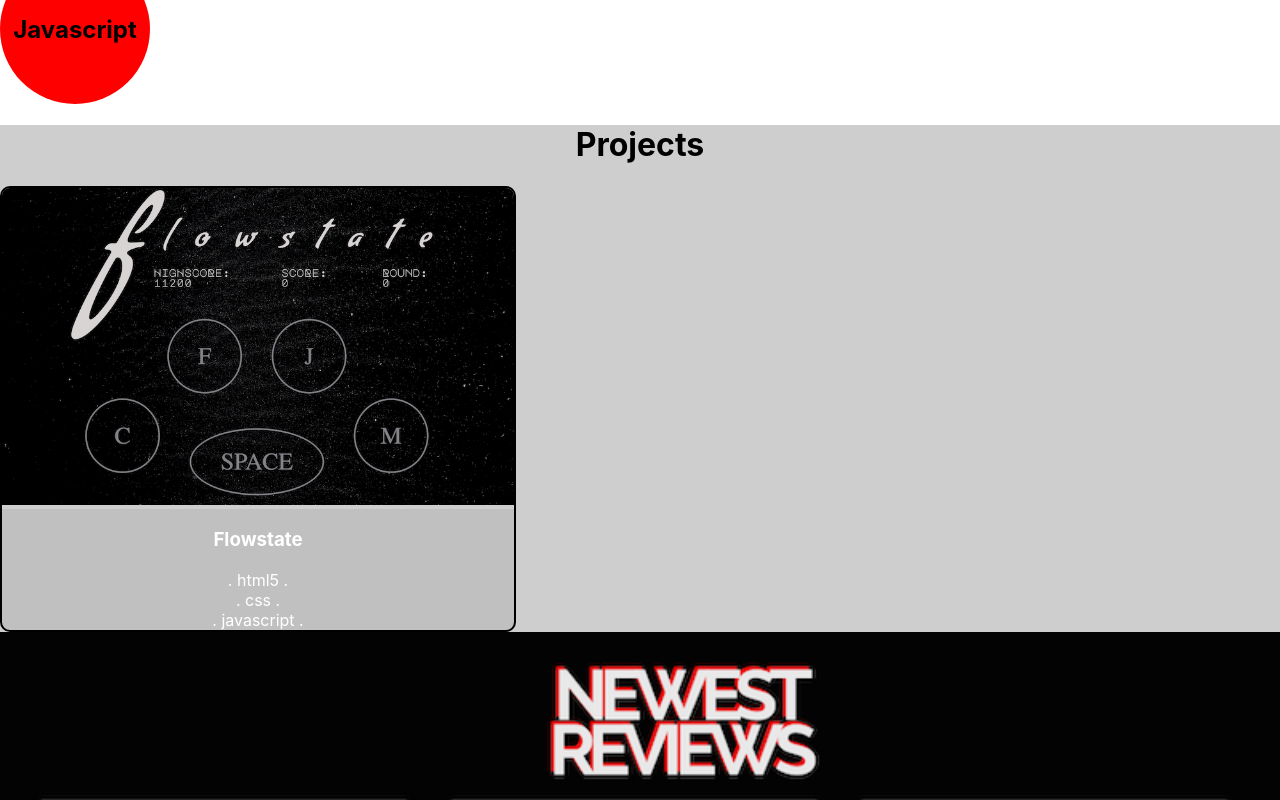
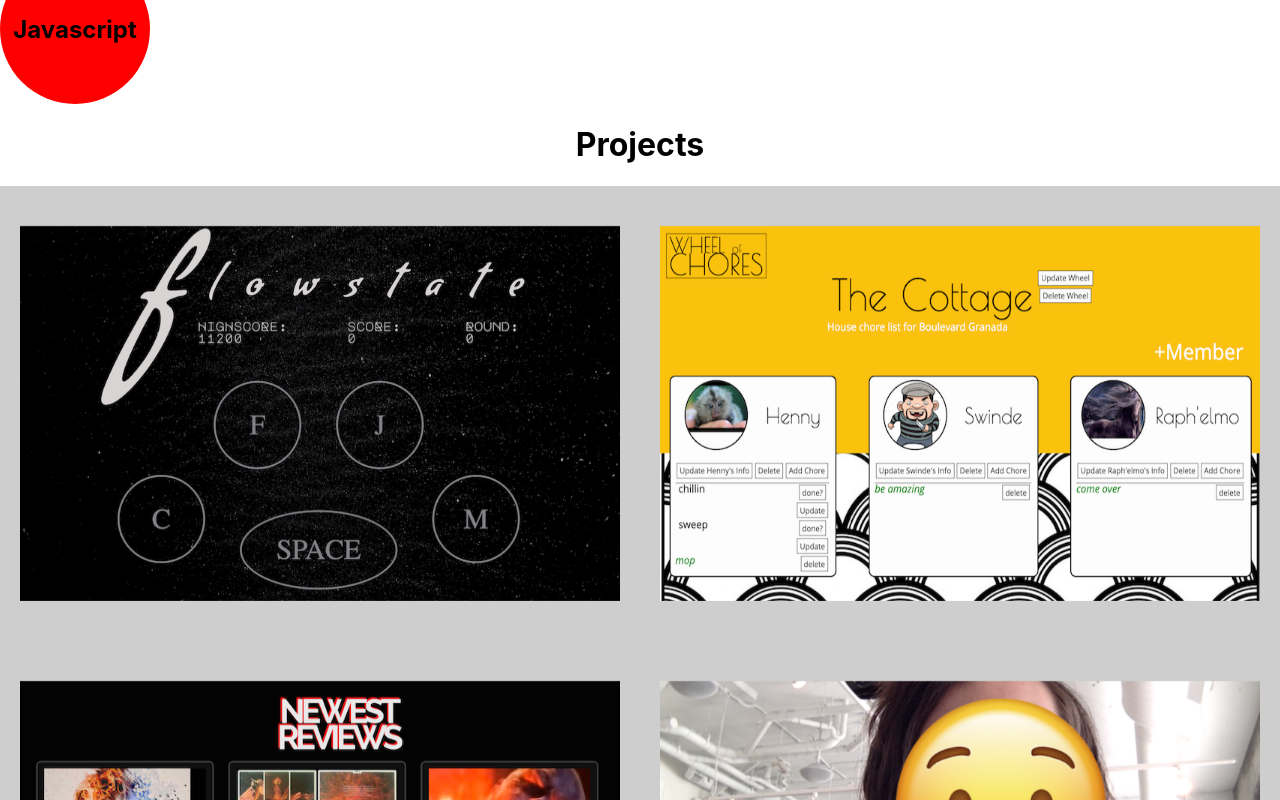
Before and after one commit to 11hkella/Portfolio, a React (Create React App) app: page / in a window 1280 px wide. Shown: the part 1380-2180 px from the top of the page. Built offline with nearby package versions, Linux system fonts and the light colour scheme.

Commit message:
animated vertical card flip on projects

```diff
--- a/src/ProjectPiece.css
+++ b/src/ProjectPiece.css
@@ -1,19 +1,40 @@
 .project-piece-container{
+    width: 600px;
+    height: 375px;
+    background-color: transparent;
+    perspective: 1000px;
+    margin: 40px 20px ;
+}
+
+.flip-card{
+    position: relative;
     width: 100%;
-    height: 100%;;
+    height: 100%;
+    text-align: center;
+    transition: transform 600ms ease-in-out;
+    transform-style: preserve-3d;
+}
+
+.project-piece-container:hover .flip-card{
+    transform: rotateX(180deg)
+}
+
+.card-front, .card-back{
+    position: absolute;
+    width: 100%;
+    height: 100%;
     backface-visibility: hidden;
+}
+
+.card-front img{
+    width: 600px;
+    height: 375px;
+}
+
+.card-back{
+    background-color: black;
+    color: white;
+    transform: rotateY(180deg);
+    transform: rotateX(180deg)
 
 }
-
-.project-piece-container .info-container{
-    background-color: rgba(0, 0, 0, 0.068);
-    display: flex;
-    flex-direction: column;
-    justify-content: center;
-    align-content: space-around;
-    color: white;
-}
-
-.project-piece-container img{
-    width: 100%;
-}
--- a/src/ProjectPiece.js
+++ b/src/ProjectPiece.js
@@ -13,21 +13,26 @@ export default class ProjectPiece extends Component {
 
         return (
             <div className='project-piece-container' >
+                <div className='flip-card'>
 
-                <img src={this.props.source} alt='project' />
 
-                <div className='info-container'>
+                    <div className='card-front'>
+                        <img src={this.props.source} alt='project' />
+                    </div>
 
-                    < h3 > {this.props.title}</h3>
 
-                    {
-                        this.props.technologies.map((tech, i) => {
+                    <div className='card-back'>
+                        < h3 > {this.props.title}</h3>
+
+                        {this.props.technologies.map((tech, i) => {
                             return <span className='tech-used' key={i}>
                                 . {tech} .</span>
                         })
-                    }
+                        }
+                    </div>
+
+
                 </div>
-
             </div >
         )
     }
--- a/src/Projects.css
+++ b/src/Projects.css
@@ -1,52 +1,7 @@
 .project-container{
     background: #80808062;
+    display: flex;
+    justify-content: center;
+    align-items: center;
+    flex-wrap: wrap;
 }
-
-
-.project-container .card{
-    -webkit-animation: flip-scale-2-hor-top 0.4s linear both;
-	animation: flip-scale-2-hor-top 0.4s linear both forwards;
-}
-
-
-
-@-webkit-keyframes flip-scale-2-hor-top {
-  0% {
-    -webkit-transform: translateY(0) rotateX(0) scale(1);
-            transform: translateY(0) rotateX(0) scale(1);
-    -webkit-transform-origin: 50% 0%;
-            transform-origin: 50% 0%;
-  }
-  50% {
-    -webkit-transform: translateY(-50%) rotateX(-90deg) scale(2);
-            transform: translateY(-50%) rotateX(-90deg) scale(2);
-    -webkit-transform-origin: 50% 50%;
-            transform-origin: 50% 50%;
-  }
-  100% {
-    -webkit-transform: translateY(-100%) rotateX(-180deg) scale(1);
-            transform: translateY(-100%) rotateX(-180deg) scale(1);
-    -webkit-transform-origin: 50% 100%;
-            transform-origin: 50% 100%;
-  }
-}
-@keyframes flip-scale-2-hor-top {
-  0% {
-    -webkit-transform: translateY(0) rotateX(0) scale(1);
-            transform: translateY(0) rotateX(0) scale(1);
-    -webkit-transform-origin: 50% 0%;
-            transform-origin: 50% 0%;
-  }
-  50% {
-    -webkit-transform: translateY(-50%) rotateX(-90deg) scale(2);
-            transform: translateY(-50%) rotateX(-90deg) scale(2);
-    -webkit-transform-origin: 50% 50%;
-            transform-origin: 50% 50%;
-  }
-  100% {
-    -webkit-transform: translateY(-100%) rotateX(-180deg) scale(1);
-            transform: translateY(-100%) rotateX(-180deg) scale(1);
-    -webkit-transform-origin: 50% 100%;
-            transform-origin: 50% 100%;
-  }
-}
--- a/src/Projects.js
+++ b/src/Projects.js
@@ -1,60 +1,29 @@
 import React, { Component } from 'react'
-import styled from 'styled-components'
 
 import ProjectPiece from './ProjectPiece.js'
 
 import './Projects.css'
 
-const Card = styled.div`
-    animation: ${(props) => props.changeCards ?
-        'flip-scale-2-hor-top 0.4s linear both forwards'
-        :
-        'flip-scale-2-hor-top 0.4s linear both reverse'};
-    border: 2px solid black;
-    border-radius: 10px;
-    width: 40vw;
-    overflow: hidden;
-
-`
-
 export default class Projects extends Component {
-
-    state = {
-        changeCards: true,
-        flipIn: false,
-
-    }
-
-    componentDidMount() {
-        setInterval(() => {
-            this.flipCard()
-        }, 10000)
-    }
-
-    flipCard = () => {
-        this.setState({ changeCards: !this.state.changeCards, })
-    }
-
 
     render() {
         return (
-            <div className='project-container' >
+            <div>
                 <h1>Projects</h1>
 
+                <div className='project-container' >
 
-                <Card changeCards={this.state.changeCards}>
-                    {this.state.changeCards ?
                     <ProjectPiece
                         source='images/Flowstate.png'
                         title='Flowstate'
                         technologies={['html5', 'css', 'javascript']} />
-                        :
+
                     <ProjectPiece
                         source='images/WheelOfChores.png'
                         title='Wheel of Chores'
                         technologies={['node', 'handelbars', 'mongoDB', 'mongoose']} />
-                    }
-                </Card>
+
+
 
                     <ProjectPiece
                         source='images/SideB.png'
@@ -66,6 +35,7 @@ export default class Projects extends Component {
                         title='EmojiCam'
                         technologies={['node', 'react', 'PostgreSQL', 'Django']} />
 
+                </div >
             </div>
         )
     }
```
Also changed, not shown: src/Carousel.css (deleted, +0 -20 lines), src/Carousel.js (deleted, +0 -125 lines). Lines whose indentation alone changed are shown as unchanged.
